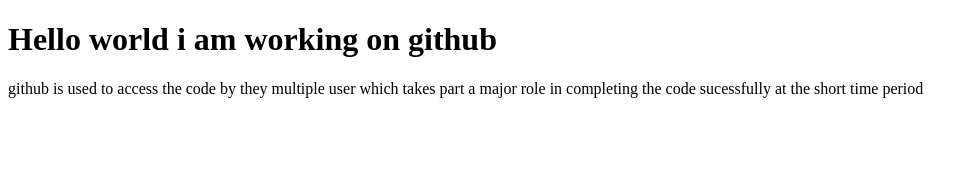
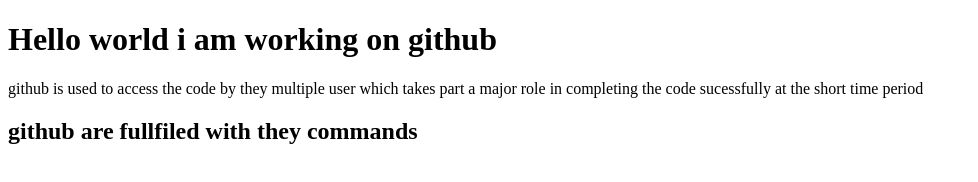
Before and after one commit to Ahamedismail786/learngit, a plain HTML site: page index.html in a window 1280 px wide. Shown: the whole page, without its empty margins (0-978 px from the left). Drawn offline with Linux system fonts and the light colour scheme.

Commit message:
index updated

```diff
--- a/index.html
+++ b/index.html
@@ -6,5 +6,6 @@
 <body>
     <h1>Hello world i am working on github</h1>
       <p>github is used to access the code by they multiple user which takes part a major role in completing the code sucessfully at the short time period</p>
-</body>
+    <h2>github are fullfiled with they commands</h2>
+    </body>
 </html>
```
